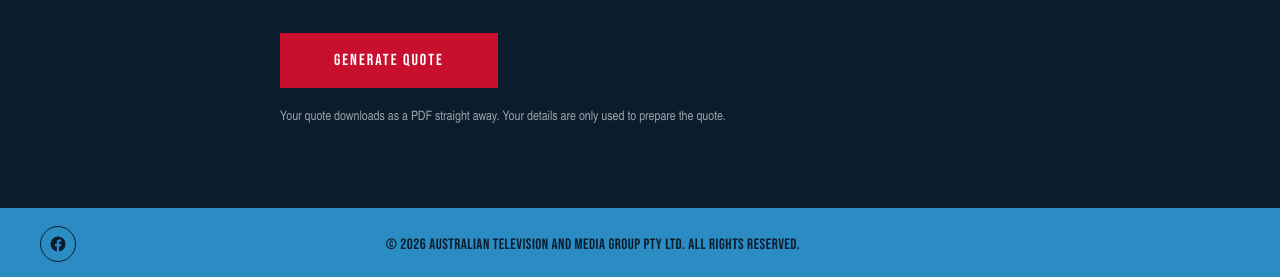
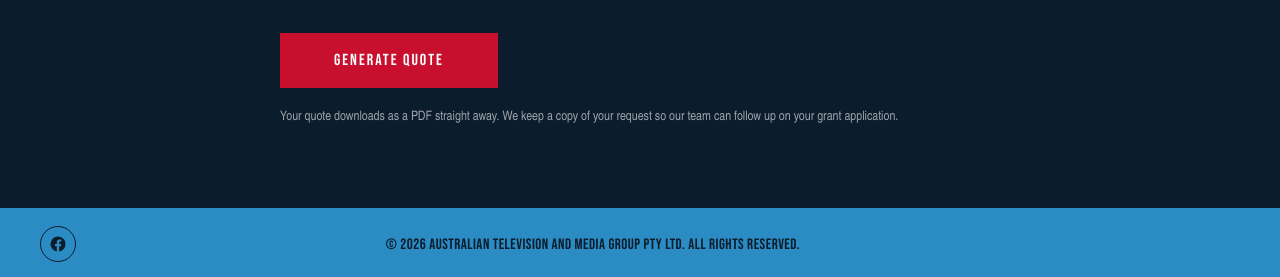
Before and after one commit to t-heritage/darwin1942, a Jekyll site: the page nsw-grant-quote.html, which Jekyll copies as it is, in a window 1280 px wide. Shown: the part 1476-1753 px from the top of the page. Built offline with Jekyll 4.4.1, drawn with Linux system fonts in a browser that asks for light colours; part of the change alters nothing that is shown.

Commit message:
NSW grant quote: record each request through darwin1942-intake
The PDF still downloads first; the request then goes to Supabase
(darwin1942_quote_requests), the enquiries sheet, Customer.io
(requested_darwin1942_nsw_grant_quote) and the team alert.

Co-Authored-By: Claude Opus 5.5 <noreply@anthropic.com>

```diff
--- a/nsw-grant-quote.html
+++ b/nsw-grant-quote.html
@@ -837,10 +837,11 @@
         </div>
       </div>
 
+      <div class="hp-field" aria-hidden="true" style="position:absolute;left:-9999px;width:1px;height:1px;overflow:hidden;"><label for="q-website">Website</label><input type="text" id="q-website" name="website" tabindex="-1" autocomplete="off"></div>
       <div class="form-submit">
         <button type="submit" class="btn-submit" id="q-submit-btn">GENERATE QUOTE</button>
       </div>
-      <p class="form-note">Your quote downloads as a PDF straight away. Your details are only used to prepare the quote.</p>
+      <p class="form-note">Your quote downloads as a PDF straight away. We keep a copy of your request so our team can follow up on your grant application.</p>
       <div id="q-form-message" style="display:none;margin-top:24px;padding:18px 24px;font-size:15px;line-height:1.6;"></div>
     </form>
   </div>
@@ -862,6 +863,7 @@
     ]
   };
 
+  var INTAKE_URL = 'https://nwchcduhlhhppvyhxbpo.supabase.co/functions/v1/darwin1942-intake';
   var form = document.getElementById('quote-form-el');
   var btn = document.getElementById('q-submit-btn');
   var msg = document.getElementById('q-form-message');
@@ -907,8 +909,8 @@
     doc.setLineHeightFactor(1.35);
     var W = 210, M = 18, R = W - M;
     var navy = [11,28,44], red = [200,16,46], grey = [90,104,118], ink = [20,28,36];
-    var now = new Date();
-    var num = quoteNumber(now);
+    var now = f.date;
+    var num = f.quoteNumber;
     var dateStr = now.toLocaleDateString('en-AU', {day:'numeric', month:'long', year:'numeric'});
 
     // Header band
@@ -1054,14 +1056,41 @@
       email: document.getElementById('q-email').value.trim(),
       org: document.getElementById('q-org').value.trim(),
       address: document.getElementById('q-address').value.trim(),
-      phone: document.getElementById('q-phone').value.trim()
+      phone: document.getElementById('q-phone').value.trim(),
+      date: new Date()
     };
+    f.quoteNumber = quoteNumber(f.date);
     try {
       buildPdf(f);
       showMsg(true, 'Your quote has downloaded. Attach it to your NSW Veteran Community Grants Program application.');
     } catch (err) {
       showMsg(false, 'Something went wrong creating your quote. Please try again or contact us directly.');
+      return;
     }
+
+    // Record the request (Supabase, the enquiries sheet, Customer.io and the team
+    // alert). The PDF has already downloaded, so a failure here is not shown.
+    var gst = PACKAGE.price * PACKAGE.gstRate;
+    fetch(INTAKE_URL, {
+      method: 'POST',
+      headers: { 'Content-Type': 'application/json' },
+      keepalive: true,
+      body: JSON.stringify({
+        event_type: 'requested_nsw_grant_quote',
+        source: 'nsw-grant-quote',
+        name: f.name,
+        email: f.email,
+        organisation: f.org,
+        address: f.address,
+        phone: f.phone,
+        quote_number: f.quoteNumber,
+        quote_package: PACKAGE.title,
+        quote_amount_ex_gst: PACKAGE.price,
+        quote_gst: gst,
+        quote_total: PACKAGE.price + gst,
+        website: document.getElementById('q-website').value
+      })
+    }).catch(function(){});
   });
 })();
 </script>
```
